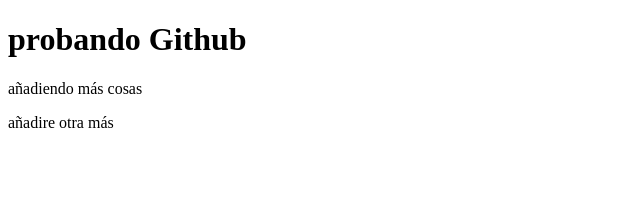
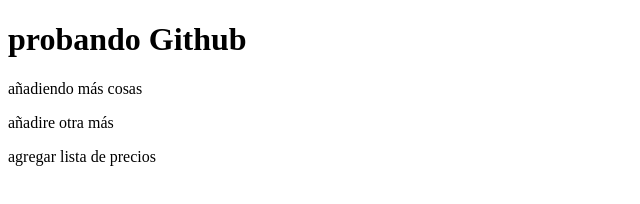
Before and after one commit to Maelicontreras/hackter, a plain HTML site: page dia5/index.html in a window 1280 px wide. Shown: the whole page, without its empty margins (0-640 px from the left). Drawn offline with Linux system fonts and the light colour scheme.

Commit message:
intercambio

```diff
--- a/dia5/index.html
+++ b/dia5/index.html
@@ -8,6 +8,7 @@
     <h1>probando Github</h1>
     <p>añadiendo más cosas</p>
     <p>añadire otra más</p>
+    <p>agregar lista de precios</p>
   </body>
 
 </html>
```
